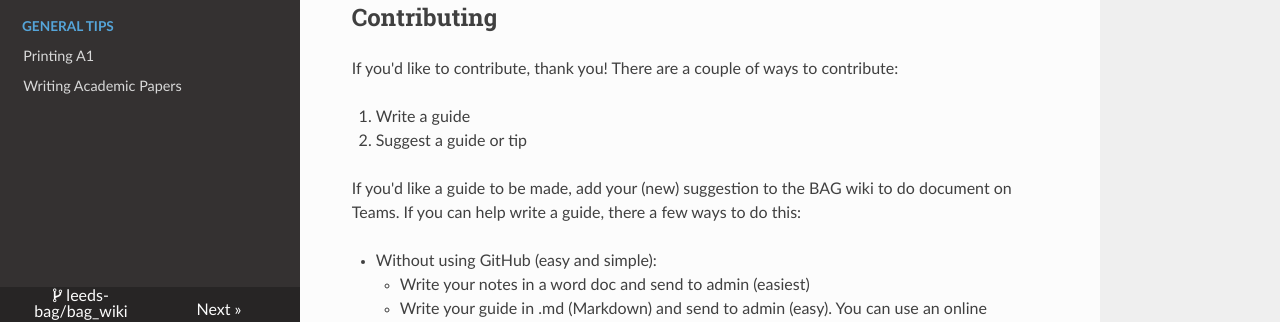
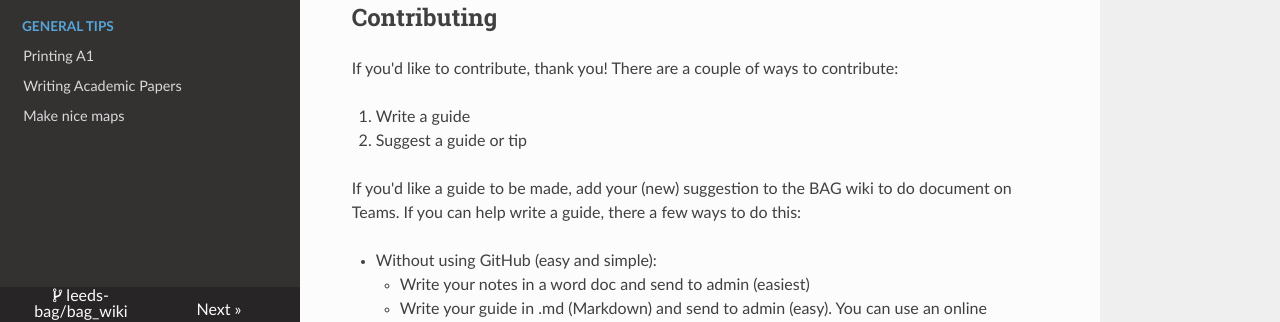
Before and after one commit to leeds-bag/bag_wiki, an MkDocs documentation site: the page built from docs/index.md, in a window 1280 px wide. Shown: the part 568-890 px from the top of the page. Built offline with MkDocs 1.6.1, drawn with Linux system fonts in a browser that asks for light colours; nearby versions of some CDN libraries.

Commit message:
add nice maps guide to contents

```diff
--- a/mkdocs.yml
+++ b/mkdocs.yml
@@ -27,6 +27,7 @@ nav:
   - General tips:
       - Printing A1: printing.md
       - Writing Academic Papers: paper_writing.md
+      - Make nice maps: nice_maps.md
 
 
 plugins:
```
